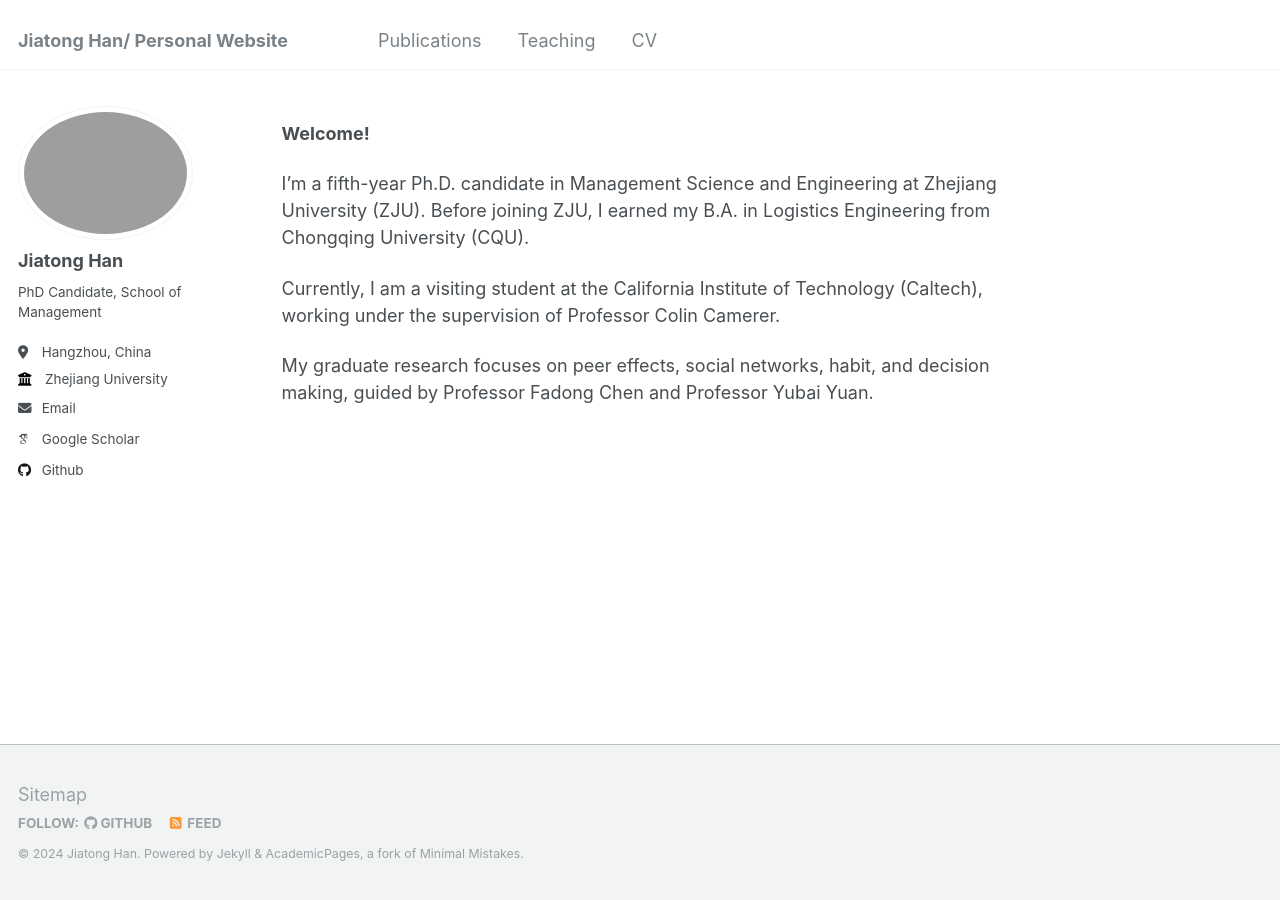
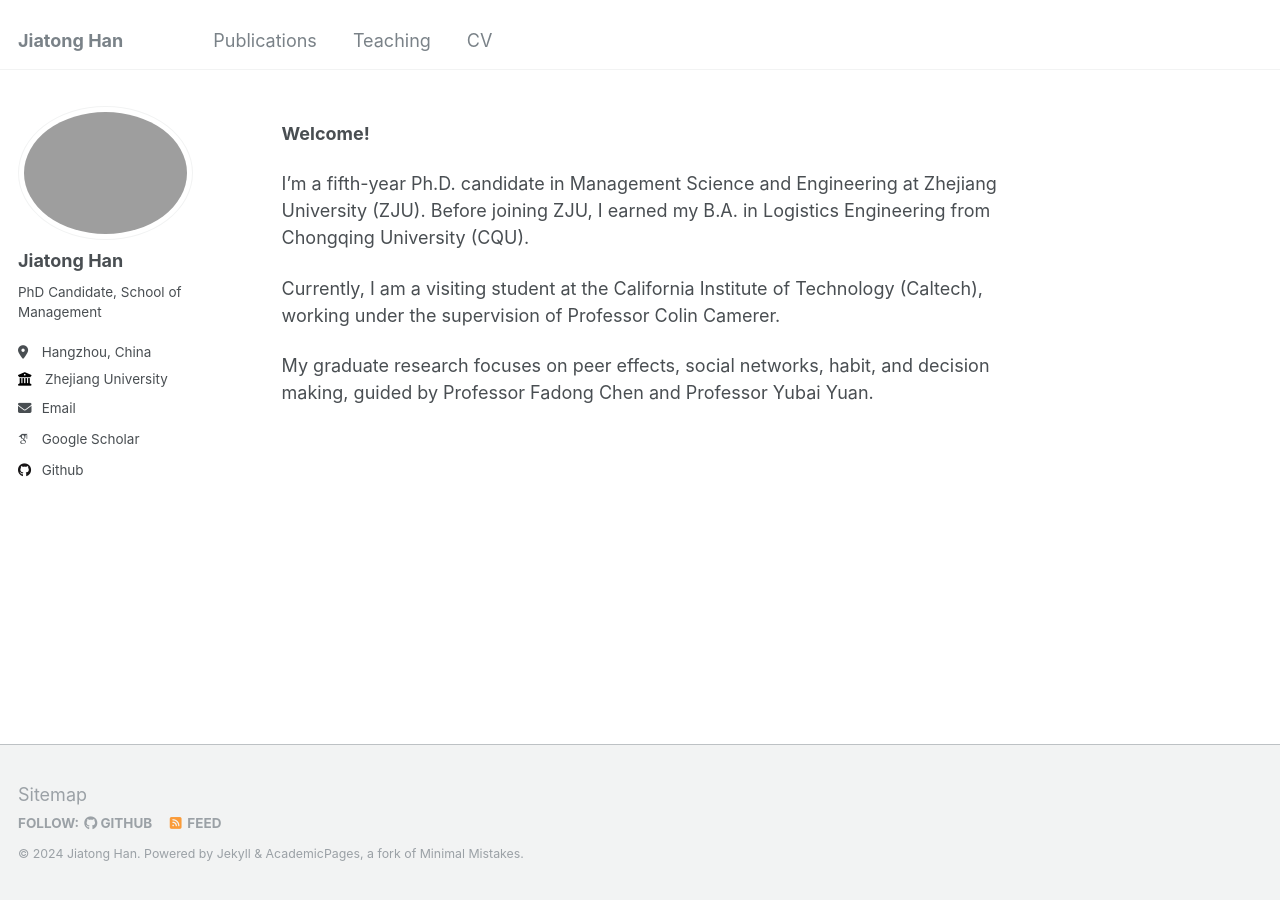
Before and after one commit to tt-08/jiatonghan, a Jekyll site: the page built from _pages/about.md, in a window 1280 px wide. Built offline with Jekyll 4.4.1, drawn with Linux system fonts in a browser that asks for light colours; some web fonts are replaced.

Commit message:
basic changes

```diff
--- a/_config.yml
+++ b/_config.yml
@@ -8,7 +8,7 @@
 
 # Basic Site Settings
 locale                   : "en-US"
-title                    : "Jiatong Han/ Personal Website"
+title                    : "Jiatong Han"
 title_separator          : "-"
 name                     : &name "Jiatong Han"
 description              : &description "personal description"
```
Also changed, not shown: 1 other file.
